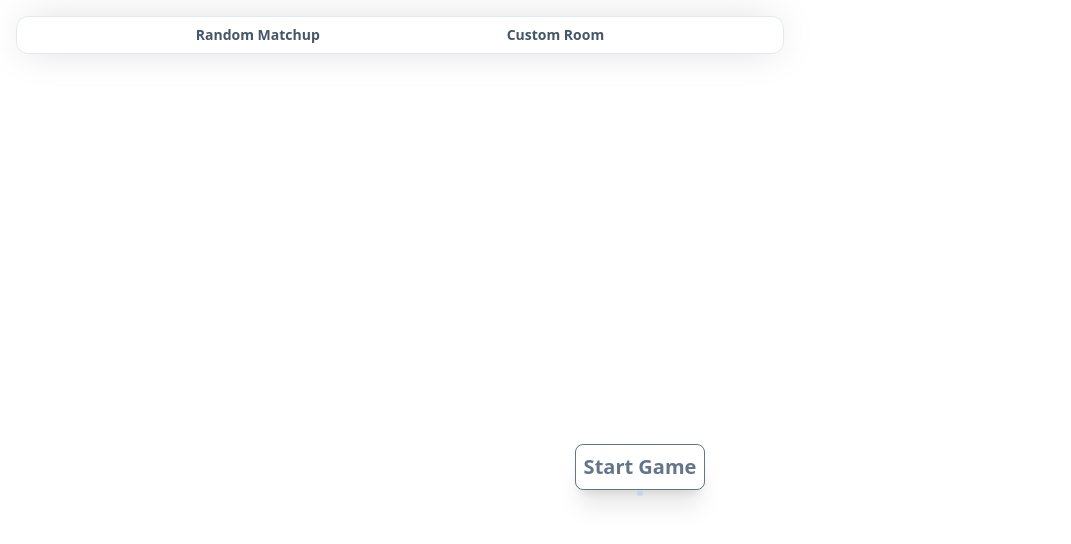
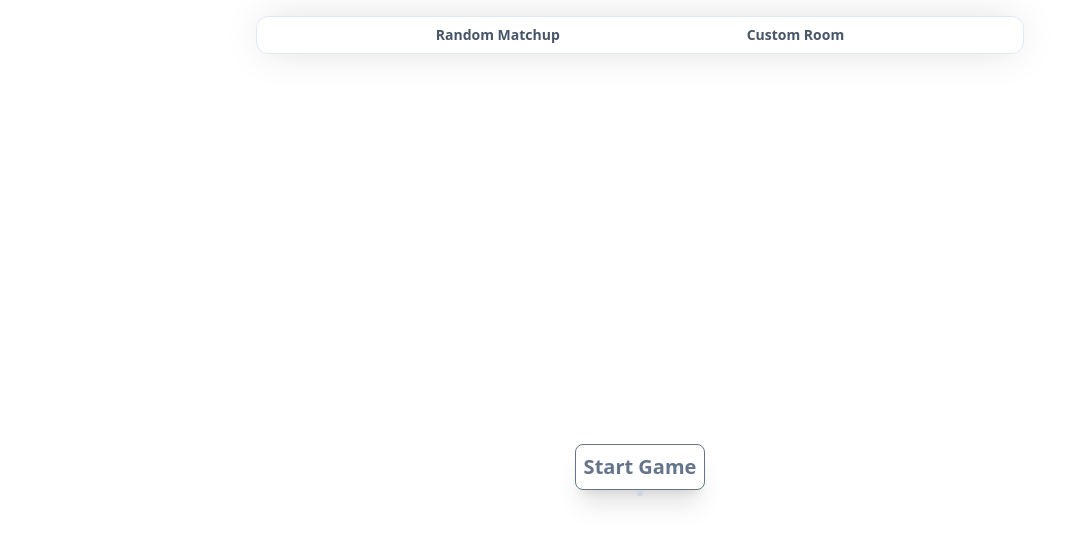
Before and after one commit to govindKulk/sockets-tic-tac-toe, a website built with Vite: page client/src/index.html in a window 1280 px wide. Shown: the whole page, without its empty margins (0-1071 px from the left). Built offline with nearby package versions, Linux system fonts and the light colour scheme.

Commit message:
Update index.html

```diff
--- a/client/src/index.html
+++ b/client/src/index.html
@@ -67,7 +67,7 @@
 
 <body>
 
-    <nav class="max-w-screen-md mx-4 xs:mx-auto flex justify-evenly items-center   my-4 shadow-[rgba(0,0,0,0.25)_0px_0px_40px_-10px] rounded-xl border border-slate-200">
+    <nav class="max-w-screen-md mx-4 sm:mx-auto flex justify-evenly items-center   my-4 shadow-[rgba(0,0,0,0.25)_0px_0px_40px_-10px] rounded-xl border border-slate-200">
         <a  class="text-sm xs:text-lg font-semibold p-2  border-slate-300 text-slate-600" href="/"> Random Matchup</a>
         <a  class="text-sm xs:text-lg font-semibold p-2  border-slate-300 text-slate-600" id="custom-room-btn" href="/"> Custom Room</a>
     </nav>
```
